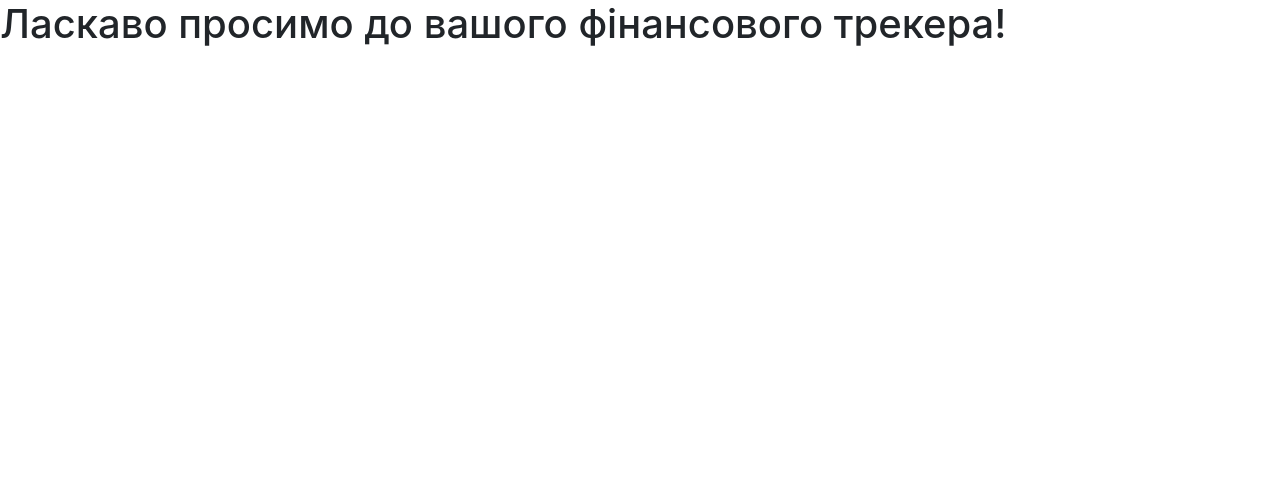
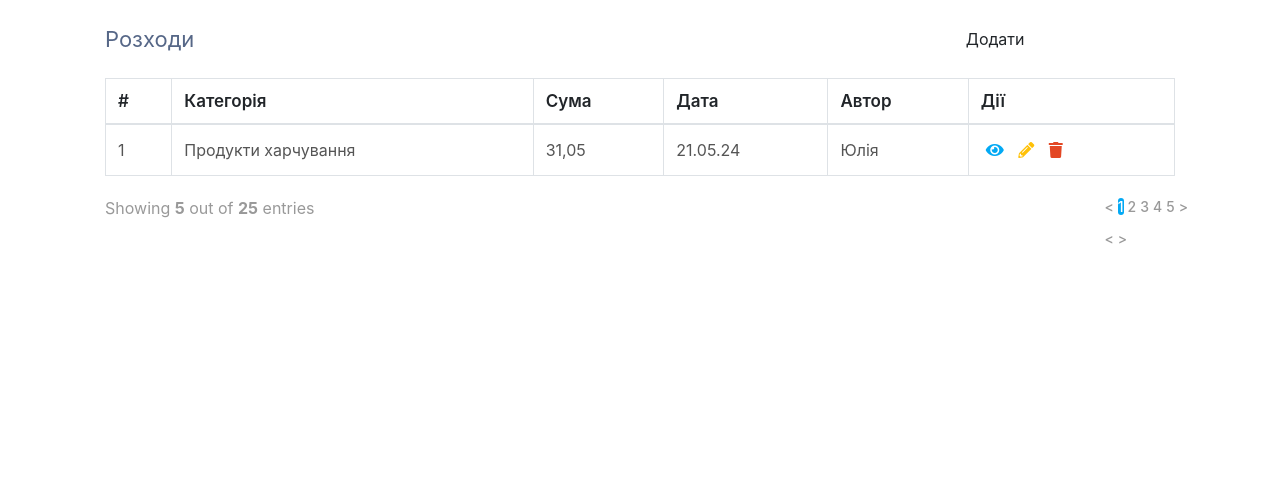
Before and after one commit to YuliaShap/income_expense_tracker-FastAPI-, a FastAPI app: page / in a window 1280 px wide. Shown: the top 490 px of the page. Run offline with FastAPI, Linux system fonts and the light colour scheme; some libraries are stand-ins or nearby versions.

Commit message:
Updated html and css files

```diff
--- a/static/styles.css
+++ b/static/styles.css
@@ -1,54 +1,55 @@
-.demo{ font-family: 'Noto Sans', sans-serif; }
+.demo{
+    background-color: #f5f5f5;
+    font-family: 'Poppins', sans-serif;
+}
 .panel{
-    background: transparent;
-    padding: 0;
+    padding: 20px;
     border-radius: 0;
     border: none;
 }
 .panel .panel-heading{
-    background-color: rgba(255,255,255,0.25);
-    padding: 15px 15px;
-    border-radius: 10px 10px 0 0;
+    padding: 0 0 20px 0;
+    border-radius: 0;
     margin: 0;
+}
+.panel .panel-heading .title{
+    color: #566787;
+    font-size: 22px;
+    font-weight: 400;
+    text-transform: capitalize;
+    margin: 6px 0;
+}
+.panel .panel-heading .title span{ font-weight: 700; }
+.panel .panel-heading .search-box{ position: relative; }
+.panel .panel-heading .search-box i{
+    color: #a0a5b1;
+    font-size: 13px;
+    position: absolute;
+    top: 11px;
+    left: 15px;
+}
+.panel .panel-heading .search-box .form-control{
+    padding: 0 0 0 40px;
+    border-color: #ddd;
     border-radius: 20px;
 }
-.panel .panel-heading .title{
-    color: #fff;
-    font-size: 28px;
-    font-weight: 500;
-    text-transform: capitalize;
-    line-height: 40px;
-    margin: 0;
+.panel .panel-heading .search-box .form-control:focus{
+    border-color: #3FBAE4;
+    box-shadow: 0 0 0 0.2rem rgba(0, 123, 255, .25);
 }
-.panel .panel-heading .btn{
-    color: rgba(255, 255, 255, 0.5);
-    background: transparent;
-    font-size: 16px;
-    text-transform: capitalize;
-    border: 2px solid #fff;
-    border-radius: 50px;
-    transition: all 0.3s ease 0s;
-}
-.panel .panel-heading .btn:hover{
-    color: #fff;
-    text-shadow: 3px 3px rgba(255, 255, 255, 0.2);
-}
-.panel .panel-body{ padding: 15px; }
-.panel .panel-body .table{ background: linear-gradient(transparent, rgba(255,255,255,0.2), transparent); }
+.panel .panel-body{ padding: 0; }
+.panel .panel-body .table{ margin: 0; }
+.panel .table-responsive .table-bordered{ border: 1px solid #ddd; }
 .panel .panel-body .table thead tr th{
-    color: #fff;
-    font-size: 16px;
-    font-weight: 700;
-    text-transform: uppercase;
+    font-size: 17px;
+    font-weight: 600;
     padding: 12px;
-    border: none;
 }
 .panel .panel-body .table tbody tr td{
-    color: #fff;
-    font-size: 15px;
-    padding: 10px 12px;
+    color: #555;
+    font-size: 16px;
+    padding: 15px 12px;
     vertical-align: middle;
-    border: none;
 }
 .panel .panel-body .table tbody .action-list{
     padding: 0;
@@ -60,15 +61,15 @@
     margin: 0 5px;
 }
 .panel .panel-body .table tbody .action-list li a{
-    color: #fff;
-    font-size: 15px;
+    color: #03A9F4;
+    font-size: 16px;
     position: relative;
     z-index: 1;
     transition: all 0.3s ease 0s;
 }
-.panel .panel-body .table tbody .action-list li a:hover{
-    text-shadow: 3px 3px 0 rgba(255,255,255,0.3);
-}
+.panel .panel-body .table tbody .action-list li a:hover{ text-shadow: 0 0 2px rgba(0,0,0,0.3); }
+.panel .panel-body .table tbody .action-list li a.edit{ color: #FFC107; }
+.panel .panel-body .table tbody .action-list li a.delete{ color: #E34724; }
 .panel .panel-body .table tbody .action-list li a:before,
 .panel .panel-body .table tbody .action-list li a:after{
     content: attr(data-tip);
@@ -100,51 +101,42 @@
     display: block;
 }
 .panel .panel-footer{
-    color: #fff;
-    background-color: rgba(255,255,255,0.25);
-    padding: 10px;
+    color: #999;
+    background-color: transparent;
+    padding: 15px 0 0;
     border: none;
-    border-radius: 20px;
 }
-.panel .panel-footer .col{ line-height: 30px; }
+.panel .panel-footer .col{ line-height: 35px; }
 .pagination{ margin: 0; }
 .pagination li a{
-    color: rgba(255,255,255,0.4);
-    background-color: transparent;
-    border: 2px solid rgba(255,255,255,0.4);
-    font-size: 16px;
+    color: #999;
+    font-size: 14px;
     font-weight: 500;
     text-align: center;
-    line-height: 27px;
-    width: 31px;
-    height: 31px;
+    line-height: 32px;
+    width: 30px;
+    height: 30px;
+    border-radius: 30px;
     padding: 0;
-    margin: 0 3px;
-    border-radius: 10px;
-    transition: all 0.3s ease 0s;
-}
-.pagination li a:hover{
-    color: #fff;
-    background-color: transparent;
-    border-color: #fff;
-}
-.pagination li a:focus,
-.pagination li.active a,
-.pagination li.active a:hover{
-    color: #fff;
-    background-color: transparent;
-    border-color: #fff;
+    margin: 0 2px;
+    border: none;
 }
 .pagination li:first-child a,
 .pagination li:last-child a{
-    border-radius: 10px;
-    width: auto;
-    padding: 0 10px;
+    border-radius: 30px;
+}
+.pagination li a:hover{
+    color: #999;
+    background: #e9ecef;
+}
+.pagination li a:focus,
+.pagination li.active a{
+    color: #fff;
+    background-color: #03a9f4;
 }
 @media only screen and (max-width:767px){
     .panel .panel-heading .title{
         text-align: center;
         margin: 0 0 10px;
     }
-    .panel .panel-heading .btn_group{ text-align: center; }
 }
--- a/templates/index.html
+++ b/templates/index.html
@@ -8,70 +8,72 @@
     <link rel="stylesheet" href="https://cdnjs.cloudflare.com/ajax/libs/font-awesome/5.15.3/css/all.min.css">
 </head>
 <body>
-    <h1>Ласкаво просимо до вашого фінансового трекера!</h1>
 
 <div class="container">
     <div class="row">
-            <div class="col-md-10 offset-md-1">
+        <div class="col-md-12">
             <div class="panel">
                 <div class="panel-heading">
                     <div class="row">
-                            <div class="col col-sm-6 col-xs-12">
-                                <h4 class="title">Data <span>List</span></h4>
+                        <div class="col col-sm-9 col-xs-12">
+                            <h4 class="title">Розходи</h4>
                         </div>
+                        <div class="col-sm-3 col-xs-12 text-right">
                             <div class="col-sm-6 col-xs-12 text-right">
                             <div class="btn_group">
-                                    <a href="" class="btn">Add New</a>
+                                <a href="" class="btn">Додати</a>
+                            </div>
                         </div>
                         </div>
                     </div>
                 </div>
                 <div class="panel-body table-responsive">
-                        <table class="table">
+                    <table class="table table-hover table-bordered">
                         <thead>
                         <tr>
                             <th>#</th>
-                                    <th>Full Name</th>
-                                    <th>Age</th>
-                                    <th>Job Title</th>
-                                    <th>City</th>
-                                    <th>Action</th>
+                            <th>Категорія</th>
+                            <th>Сума</th>
+                            <th>Дата</th>
+                            <th>Автор</th>
+                            <th>Дії</th>
                         </tr>
                         </thead>
                         <tbody>
                             <tr>
                                 <td>1</td>
-                                    <td>Vincent Williamson</td>
-                                    <td>31</td>
-                                    <td>iOS Developer</td>
-                                    <td>Sinaai-Waas</td>
+                                <td>Продукти харчування</td>
+                                <td>31,05</td>
+                                <td>21.05.24</td>
+                                <td>Юлія</td>
                                 <td>
                                     <ul class="action-list">
-                                            <li><a href="#" data-tip="edit"><i class="fa fa-edit"></i></a></li>
-                                            <li><a href="#" data-tip="delete"><i class="fa fa-trash"></i></a></li>
+                                        <li><a href="#" class="view" data-tip="View"><i class="fas fa-eye"></i></a></li>
+                                        <li><a href="#" class="edit" data-tip="Edit"><i class="fas fa-pencil-alt"></i></a></li>
+                                        <li><a href="#" class="delete" data-tip="Delete"><i class="fas fa-trash"></i></a></li>
                                     </ul>
                                 </td>
                             </tr>
-                                <!-- Додаткові рядки таблиці -->
+
                         </tbody>
                     </table>
                 </div>
                 <div class="panel-footer">
                     <div class="row">
-                            <div class="col col-sm-6 col-xs-6">showing <b>5</b> out of <b>25</b> entries</div>
-                            <div class="col-sm-6 col-xs-6">
-                                <ul class="pagination d-none d-sm-block pull-right">
-                                    <li><a href="#">Prev</a></li>
+                        <div class="col col-xs-6">Showing <b>5</b> out of <b>25</b> entries</div>
+                        <div class="col-xs-6">
+                            <ul class="pagination hidden-xs pull-right">
+                                <li><a href="#"><</a></li>
                                 <li class="active"><a href="#">1</a></li>
                                 <li><a href="#">2</a></li>
                                 <li><a href="#">3</a></li>
                                 <li><a href="#">4</a></li>
                                 <li><a href="#">5</a></li>
-                                    <li><a href="#">Next</a></li>
+                                <li><a href="#">></a></li>
                             </ul>
                             <ul class="pagination visible-xs pull-right">
-                                    <li><a href="#">Prev</a></li>
-                                    <li><a href="#">Next</a></li>
+                                <li><a href="#"><</a></li>
+                                <li><a href="#">></a></li>
                             </ul>
                         </div>
                     </div>
@@ -81,7 +83,7 @@
     </div>
 </div>
 
-    <script src="https://code.jquery.com/jquery-3.3.1.slim.min.js"></script>
+<script src="https://code.jquery.com/jquery-3.3.1.min.js"></script>
 <script src="https://stackpath.bootstrapcdn.com/bootstrap/4.3.1/js/bootstrap.min.js"></script>
 </body>
 </html>
```
Lines whose indentation alone changed are shown as unchanged.
